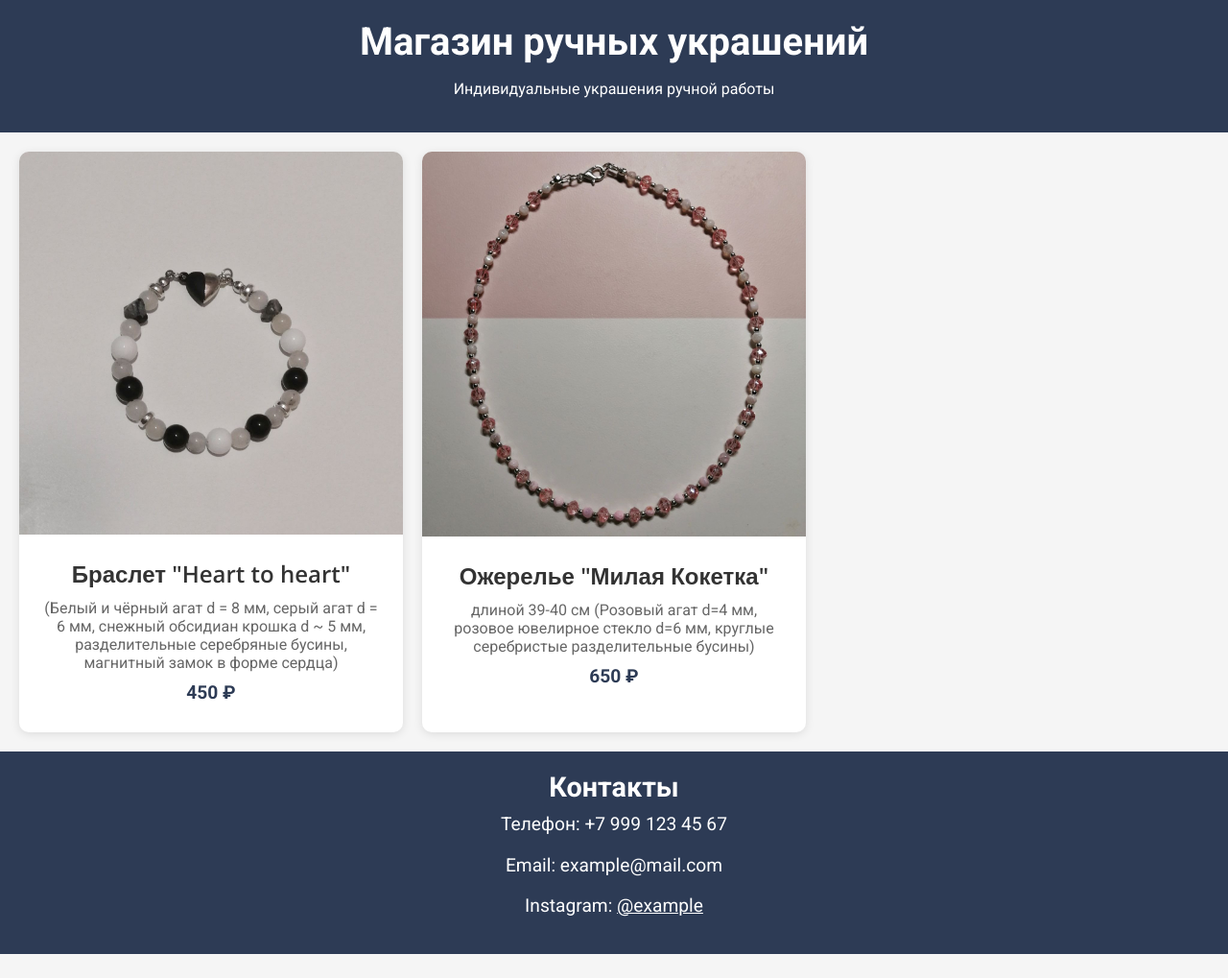
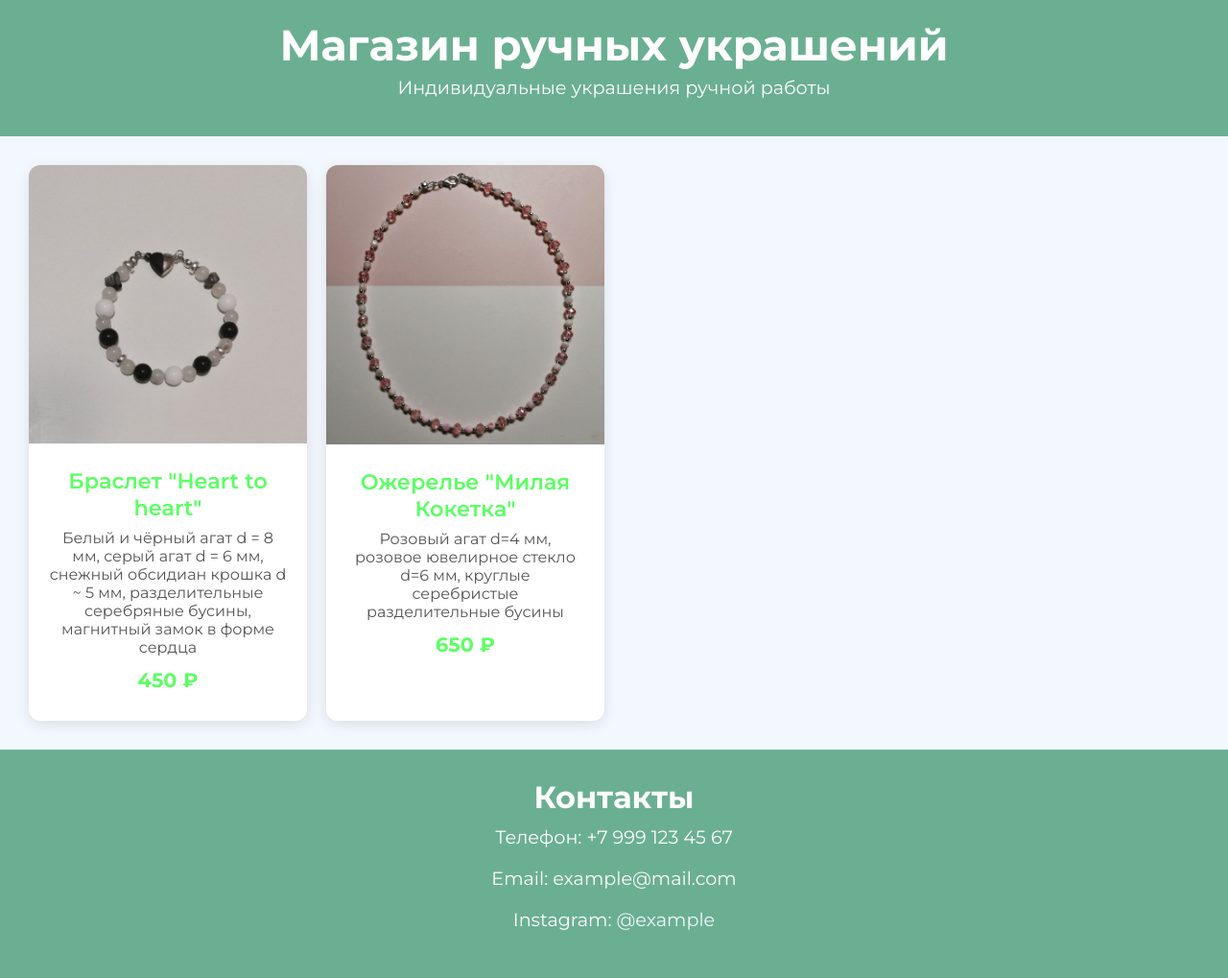
Before and after one commit to viktnnchik/CraftedBeautiesBot, a plain HTML site: page index.html in a window 1280 px wide. Shown: the whole page at 96% size. Before the commit the page ends 994 px from the top, so only its background shows below. Drawn offline with nearby package versions, Linux system fonts and the light colour scheme.

Commit message:
Update index.html

```diff
--- a/index.html
+++ b/index.html
@@ -4,78 +4,94 @@
     <meta charset="UTF-8">
     <meta name="viewport" content="width=device-width, initial-scale=1.0">
     <title>Магазин украшений</title>
-    <link href="https://fonts.googleapis.com/css2?family=Roboto:wght@400;700&family=Open+Sans:wght@400;600&display=swap" rel="stylesheet">
+    <link href="https://fonts.googleapis.com/css2?family=Montserrat:wght@400;600;700&display=swap" rel="stylesheet">
     <style>
         body {
-            font-family: 'Roboto', sans-serif;
+            font-family: 'Montserrat', sans-serif;
             margin: 0;
             padding: 0;
-            background-color: #f5f5f5;
+            background-color: #F2F8FD;
             color: #333;
         }
         header {
-            background-color: #2d3b55;
+            background-color: #6BAF92;
             color: #fff;
-            padding: 20px 10px;
+            padding: 20px;
             text-align: center;
         }
         header h1 {
             margin: 0;
-            font-size: 2.5em;
+            font-size: 2.8em;
+            font-weight: 700;
+        }
+        header p {
+            font-size: 1.2em;
+            margin-top: 5px;
         }
         .products-section {
             display: grid;
-            grid-template-columns: repeat(auto-fill, minmax(300px, 1fr));
+            grid-template-columns: repeat(auto-fill, minmax(280px, 1fr));
             gap: 20px;
-            padding: 20px;
+            padding: 30px;
         }
         .product-card {
             background-color: #fff;
-            border-radius: 10px;
-            box-shadow: 0 2px 10px rgba(0, 0, 0, 0.1);
+            border-radius: 12px;
+            box-shadow: 0 4px 15px rgba(0, 0, 0, 0.1);
             overflow: hidden;
-            transition: transform 0.3s;
+            transition: transform 0.3s, box-shadow 0.3s;
         }
         .product-card img {
             width: 100%;
             height: auto;
+            border-bottom: 1px solid #F2F8FD;
         }
         .product-card .product-info {
             padding: 20px;
             text-align: center;
         }
         .product-card h2 {
-            font-family: 'Open Sans', sans-serif;
             font-weight: 600;
-            margin: 0 0 10px;
+            margin: 0 0 8px;
+            font-size: 1.4em;
+            color: #5BFF62; /* Сохраняем яркий акцент для товаров */
         }
         .product-card p {
             font-size: 1em;
             margin: 0 0 10px;
-            color: #666;
+            color: #555;
         }
         .product-card .price {
-            font-size: 1.2em;
+            font-size: 1.3em;
             font-weight: 700;
-            margin-top: 10px;
-            color: #2d3b55;
+            margin-top: 12px;
+            color: #5BFF62;
         }
         .product-card:hover {
-            transform: scale(1.05);
+            transform: scale(1.03);
+            box-shadow: 0 6px 20px rgba(0, 0, 0, 0.15);
         }
         .contact-section {
-            background-color: #2d3b55;
+            background-color: #6BAF92;
             color: #fff;
-            padding: 20px;
+            padding: 30px;
             text-align: center;
         }
         .contact-section h2 {
             margin: 0;
-            font-size: 1.8em;
+            font-size: 2em;
         }
         .contact-section p {
             margin-top: 10px;
             font-size: 1.2em;
+        }
+        .contact-section a {
+            color: #F2F8FD;
+            text-decoration: none;
+            transition: color 0.3s;
+        }
+        .contact-section a:hover {
+            color: #dff7e5;
         }
     </style>
 </head>
@@ -88,18 +104,18 @@
 
 <section class="products-section">
     <div class="product-card">
-        <img src="1.jpg" alt="Кольцо из серебра">
+        <img src="1.jpg" alt="Браслет 'Heart to heart'">
         <div class="product-info">
             <h2>Браслет "Heart to heart"</h2>
-            <p>(Белый и чёрный агат d = 8 мм, серый агат d = 6 мм, снежный обсидиан крошка d ~ 5 мм, разделительные серебряные бусины, магнитный замок в форме сердца)</p>
+            <p>Белый и чёрный агат d = 8 мм, серый агат d = 6 мм, снежный обсидиан крошка d ~ 5 мм, разделительные серебряные бусины, магнитный замок в форме сердца</p>
             <p class="price">450 ₽</p>
         </div>
     </div>
     <div class="product-card">
-        <img src="2.jpg" alt="Браслет с камнями">
+        <img src="2.jpg" alt="Ожерелье 'Милая Кокетка'">
         <div class="product-info">
             <h2>Ожерелье "Милая Кокетка"</h2>
-            <p>длиной 39-40 см (Розовый агат d=4 мм, розовое ювелирное стекло d=6 мм, круглые серебристые разделительные бусины)</p>
+            <p>Розовый агат d=4 мм, розовое ювелирное стекло d=6 мм, круглые серебристые разделительные бусины</p>
             <p class="price">650 ₽</p>
         </div>
     </div>
@@ -109,7 +125,7 @@
     <h2>Контакты</h2>
     <p>Телефон: +7 999 123 45 67</p>
     <p>Email: example@mail.com</p>
-    <p>Instagram: <a href="https://instagram.com/example" target="_blank" style="color: #fff;">@example</a></p>
+    <p>Instagram: <a href="https://instagram.com/example" target="_blank">@example</a></p>
 </section>
 
 </body>
```
